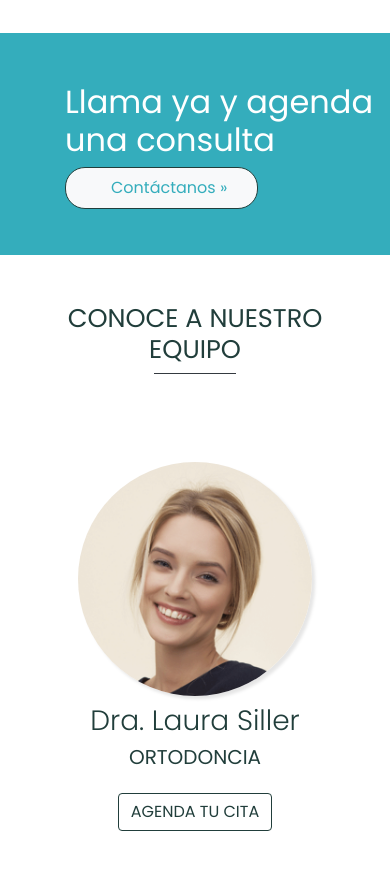
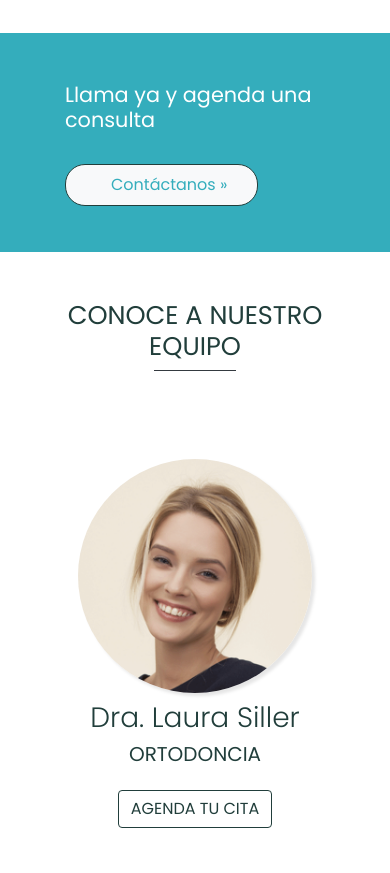
Before and after one commit to dentex89/dentalsimpleblanco, a plain HTML site: page index.html in a window 390 px wide. Shown: the part 2133-3006 px from the top of the page. Drawn offline with Linux system fonts and the light colour scheme.

Commit message:
Add files via upload

```diff
--- a/css/style.css
+++ b/css/style.css
@@ -59,6 +59,7 @@ body {
 }
 .llamanos h2 {
   color: #fff;
+  font-size: 2rem;
 }
 .llamanos .btn-light{
   color: #34adbc;
@@ -220,13 +221,15 @@ footer .footerWidget ul li {
   .fixed-background .fondo h1 {
     font-size: 2.8rem;
   }
-
 }
 
 /* Devices under 992px (xl) */
 @media (max-width: 991.98px) {
   .landing h4 {
     font-size: 1.5rem;
+  }
+  .llamanos h2 {
+    font-size: 1.6rem;
   }
   .fixed-background {
     padding: 5.5rem 0;
@@ -254,6 +257,10 @@ footer .footerWidget ul li {
   }
   .landing img {
     w-25;
+  }
+  .llamanos h2 {
+    font-size: 1.3rem;
+    padding-bottom: 1.5rem;
   }
   .fixed-background {
     padding: 5rem 0;
```
